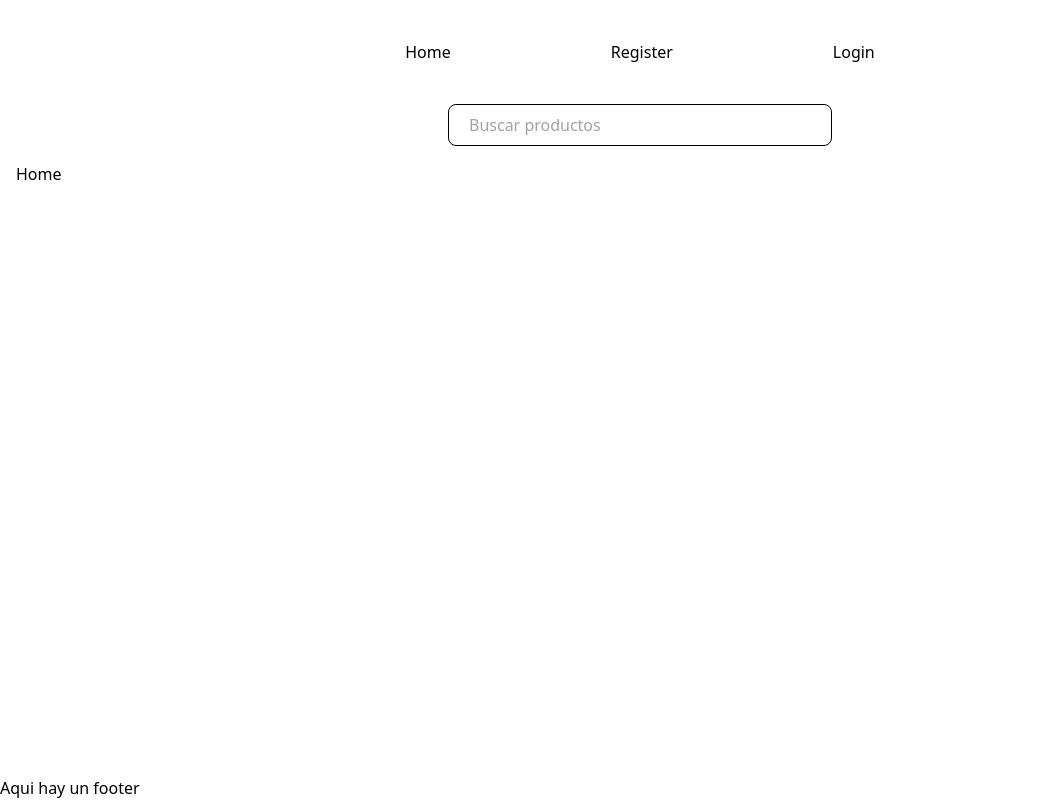
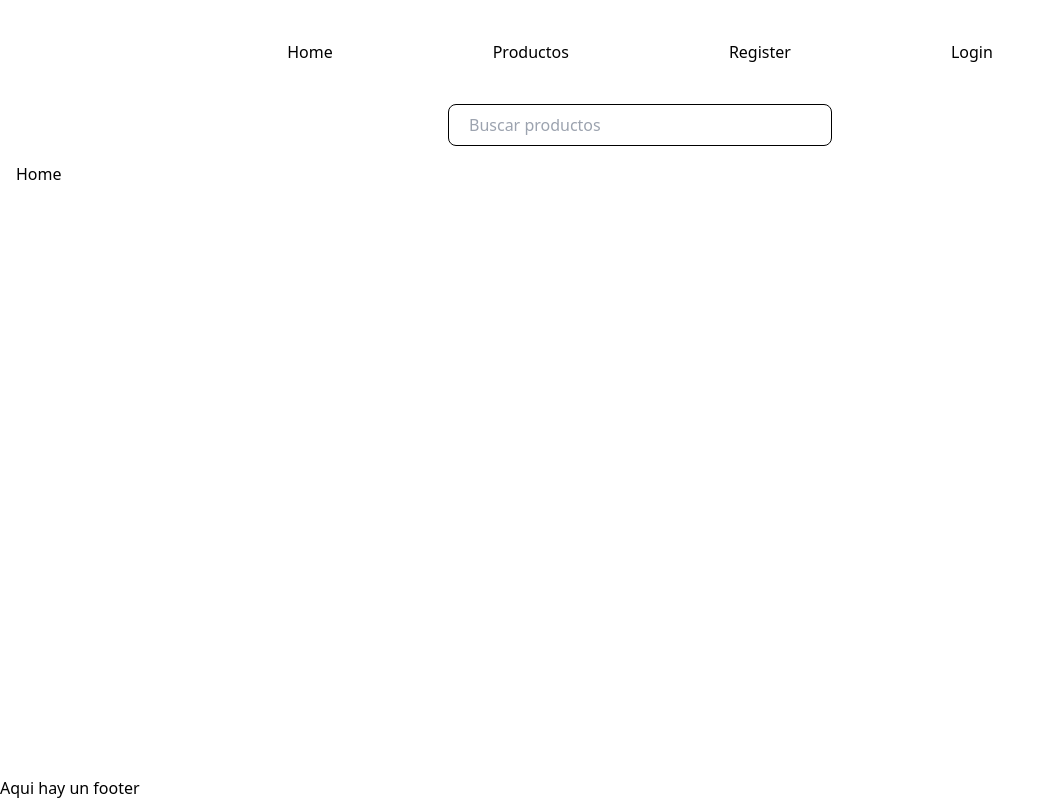
Before and after one commit to 01joanna/fake-commerce, a React (Vite) app: page / in a window 1280 px wide. Shown: the whole page, without its empty margins (0-1055 px from the left). Built offline with nearby package versions, Linux system fonts and the light colour scheme; no server answers.

Commit message:
products can be seen and routed

```diff
--- a/src/components/Layout/NavBar.tsx
+++ b/src/components/Layout/NavBar.tsx
@@ -10,9 +10,10 @@ export default function NavBar({ value, onChange }: NavBarProps) {
         <header className="h-auto w-screen items-center flex flex-col">
             <nav>
                 <ul className="py-10 px-64 flex gap-40 justify-between">
-                    <li>Home</li>
-                    <li>Register</li>
-                    <li>Login</li>
+                    <a href="/">Home</a>
+                    <a href="/products">Productos</a>
+                    <a href="/register">Register</a>
+                    <a href="/login">Login</a>
                 </ul>
             </nav>
 
--- a/src/hooks/useProducts.ts
+++ b/src/hooks/useProducts.ts
@@ -4,12 +4,12 @@ import { useState, useEffect } from 'react';
 
 export function useProducts() {
     const [products, setProducts] = useState<Product[]>([]);
-    const [error, setError] = useState<string | null>(null);
+    const [error, setError] = useState<Error | null>(null);
 
     useEffect(() => {
         fetchProducts()
         .then((data) => setProducts(data))
-        .catch((err) => setError("Error recopilando productos"))
+        .catch((err) => setError(err));
     }, [])
 
     return {
--- a/src/pages/ProductsList.tsx
+++ b/src/pages/ProductsList.tsx
@@ -4,11 +4,17 @@ import Card from "../components/Card/Card"
 export default function ProductsList() {
 
     const { products, error } = useProducts()
+    if (error) return <div>Error: {error.message}</div>
     console.log(products)
 
     return (
         <div>
-
+            <h1>Todos los productos</h1>
+            <div className="grid grid-cols-4 gap-4">
+                {products.map(product => (
+                    <Card key={product.id} product={product} />
+                ))}
+                </div>
         </div>
     )
 }
```
